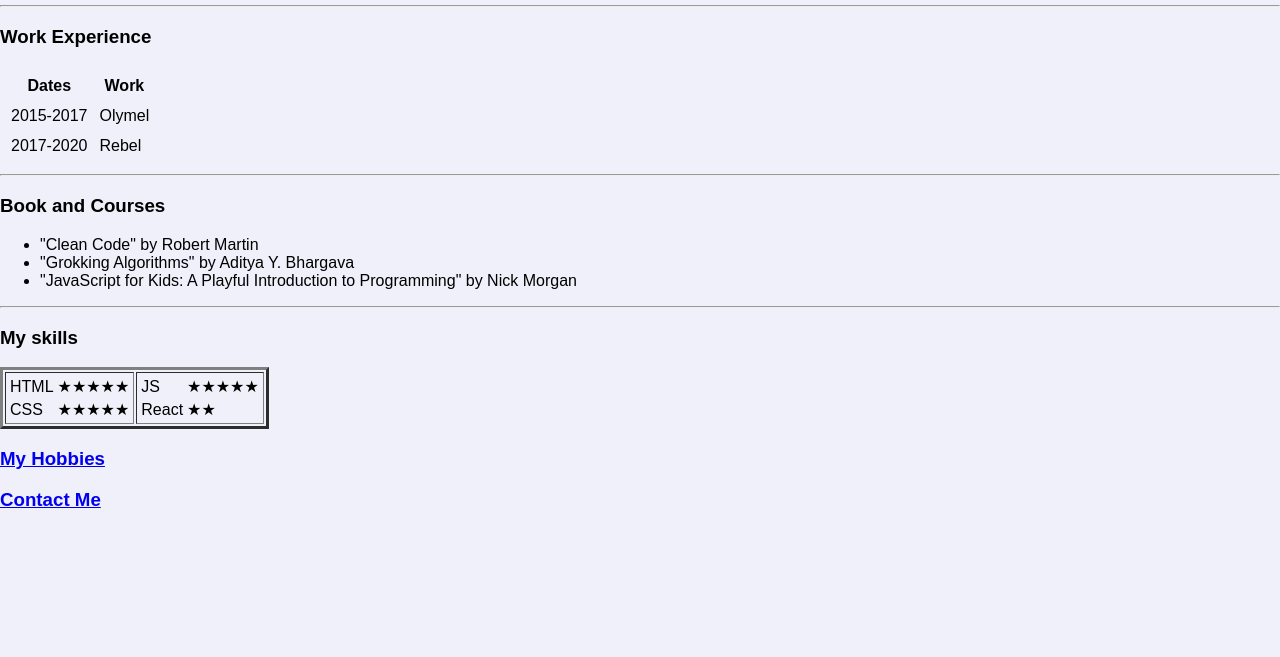
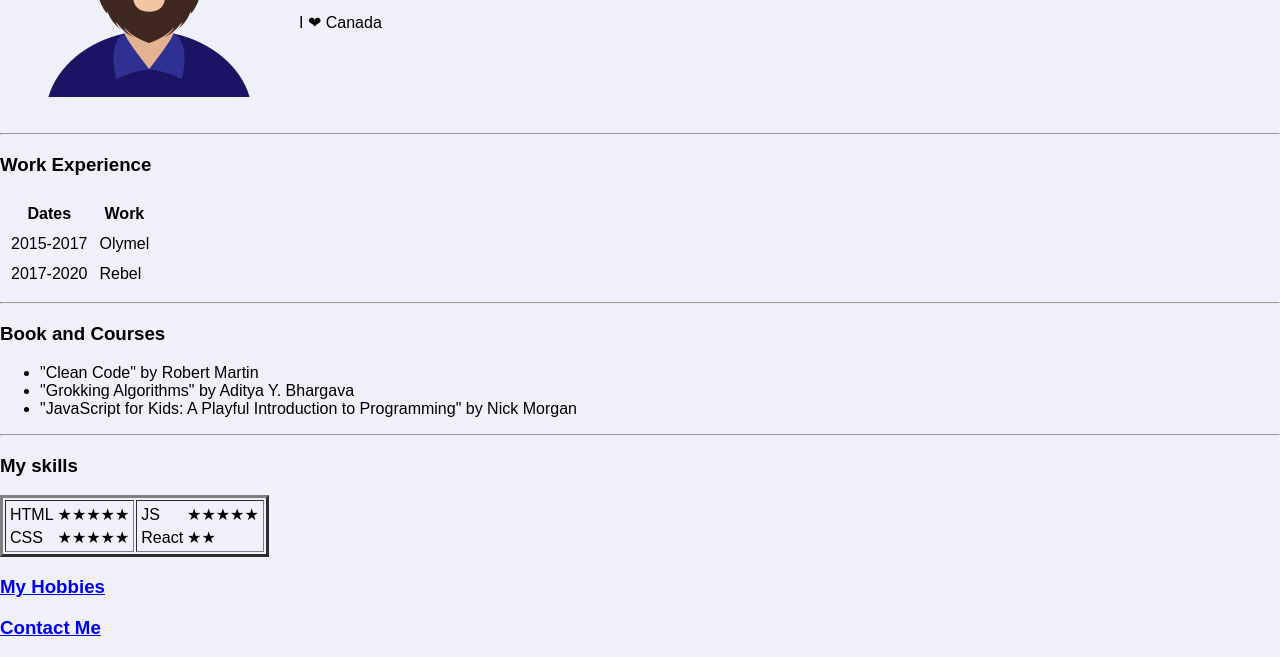
Before and after one commit to Igor-prog41/cv, a plain HTML site: page index.html in a window 1280 px wide. Shown: the part 305-962 px from the top of the page. Before the commit the page ends 834 px from the top, so only its background shows below. Drawn offline with Linux system fonts and the light colour scheme.

Commit message:
Update style.css

```diff
--- a/css/style.css
+++ b/css/style.css
@@ -1,5 +1,5 @@
 body{
-    margin-top: 10%;
+    padding-top: 10%;
     font-family: 'Poppins', sans-serif;
     background-color: rgb(240, 240, 251);
     margin: 0px;
```
